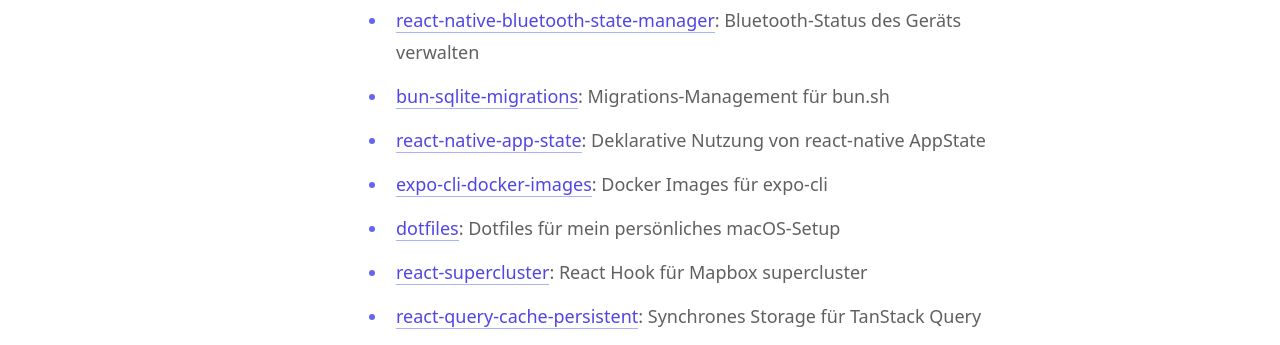
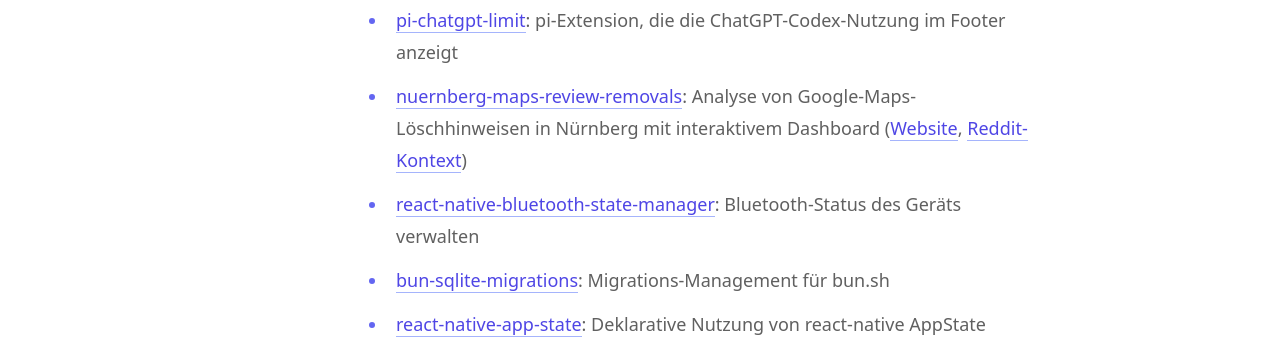
Before and after one commit to patlux/patwoz-de, an Astro site: page /de/what-i-built in a window 1280 px wide. Shown: the part 853-1198 px from the top of the page. Built offline with nearby package versions, Linux system fonts and the light colour scheme; Astro itself is replaced by a stand-in of ours; a script that the page names is missing.

Commit message:
feat: add latest personal projects to what-i-built pages

```diff
--- a/src/pages/de/what-i-built.astro
+++ b/src/pages/de/what-i-built.astro
@@ -20,6 +20,22 @@ import ClientMarquee from '~/components/ClientMarquee.astro'
         an.
       </p>
       <ul>
+        <li>
+          <a href="https://github.com/patlux/pi-chatgpt-limit"
+            >pi-chatgpt-limit</a
+          >: pi-Extension, die die ChatGPT-Codex-Nutzung im Footer anzeigt
+        </li>
+        <li>
+          <a href="https://github.com/patlux/nuernberg-maps-review-removals"
+            >nuernberg-maps-review-removals</a
+          >: Analyse von Google-Maps-Löschhinweisen in Nürnberg mit
+          interaktivem Dashboard (<a href="https://nuernberg-maps-review-removals.patwoz.dev/"
+            >Website</a
+          >, <a
+            href="https://www.reddit.com/r/Nurnberg/comments/1t05q0q/comment/oj7c153/"
+            >Reddit-Kontext</a
+          >)
+        </li>
         <li>
           <a
             href="https://github.com/patlux/react-native-bluetooth-state-manager"
--- a/src/pages/what-i-built.astro
+++ b/src/pages/what-i-built.astro
@@ -17,6 +17,22 @@ import ClientMarquee from '~/components/ClientMarquee.astro'
         professional client work, check out my <a href="/work">Work</a> page.
       </p>
       <ul>
+        <li>
+          <a href="https://github.com/patlux/pi-chatgpt-limit"
+            >pi-chatgpt-limit</a
+          >: pi extension showing ChatGPT Codex usage in the footer
+        </li>
+        <li>
+          <a href="https://github.com/patlux/nuernberg-maps-review-removals"
+            >nuernberg-maps-review-removals</a
+          >: Nürnberg Google Maps review-removal analysis with interactive
+          dashboard (<a href="https://nuernberg-maps-review-removals.patwoz.dev/"
+            >Website</a
+          >, <a
+            href="https://www.reddit.com/r/Nurnberg/comments/1t05q0q/comment/oj7c153/"
+            >Reddit context</a
+          >)
+        </li>
         <li>
           <a
             href="https://github.com/patlux/react-native-bluetooth-state-manager"
```
